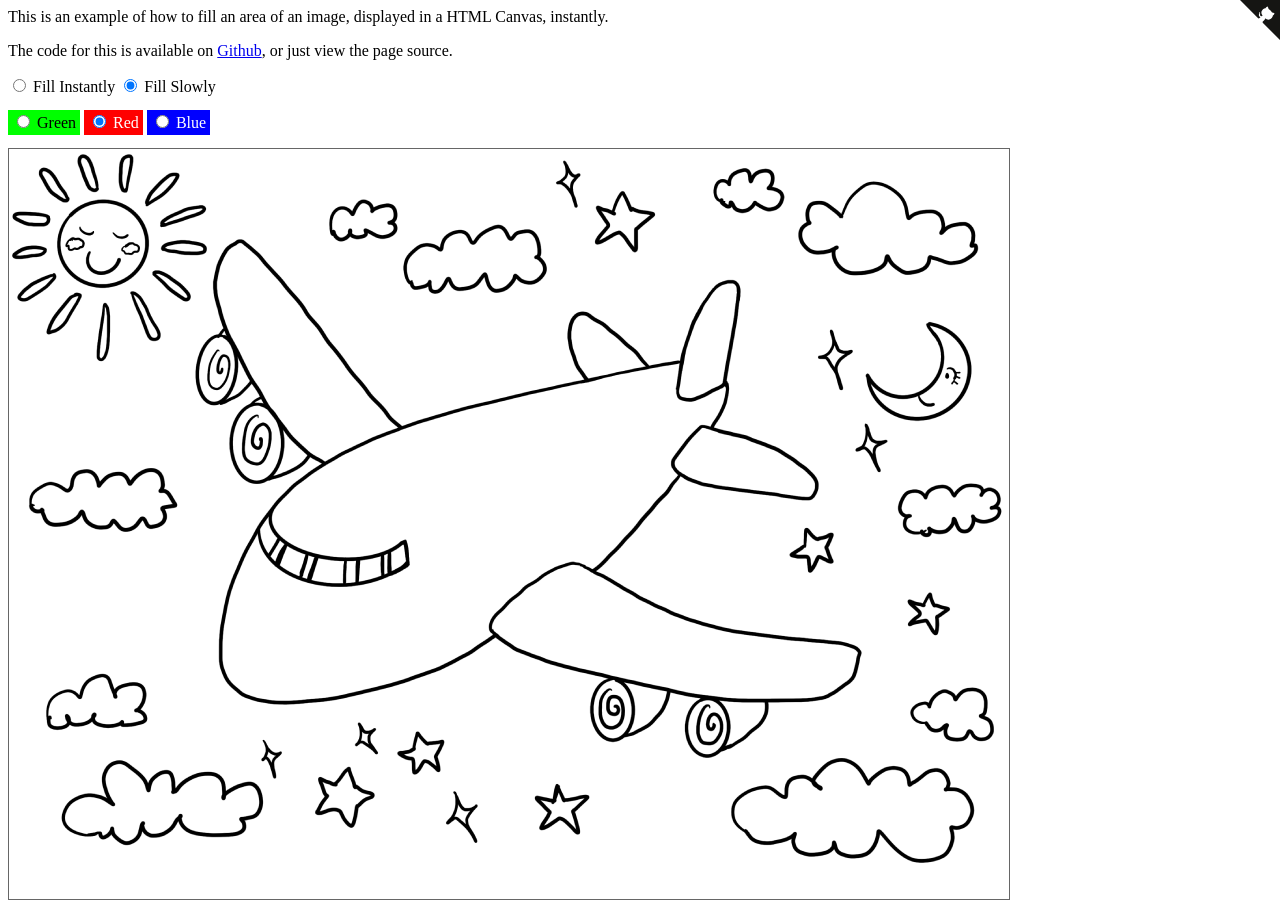
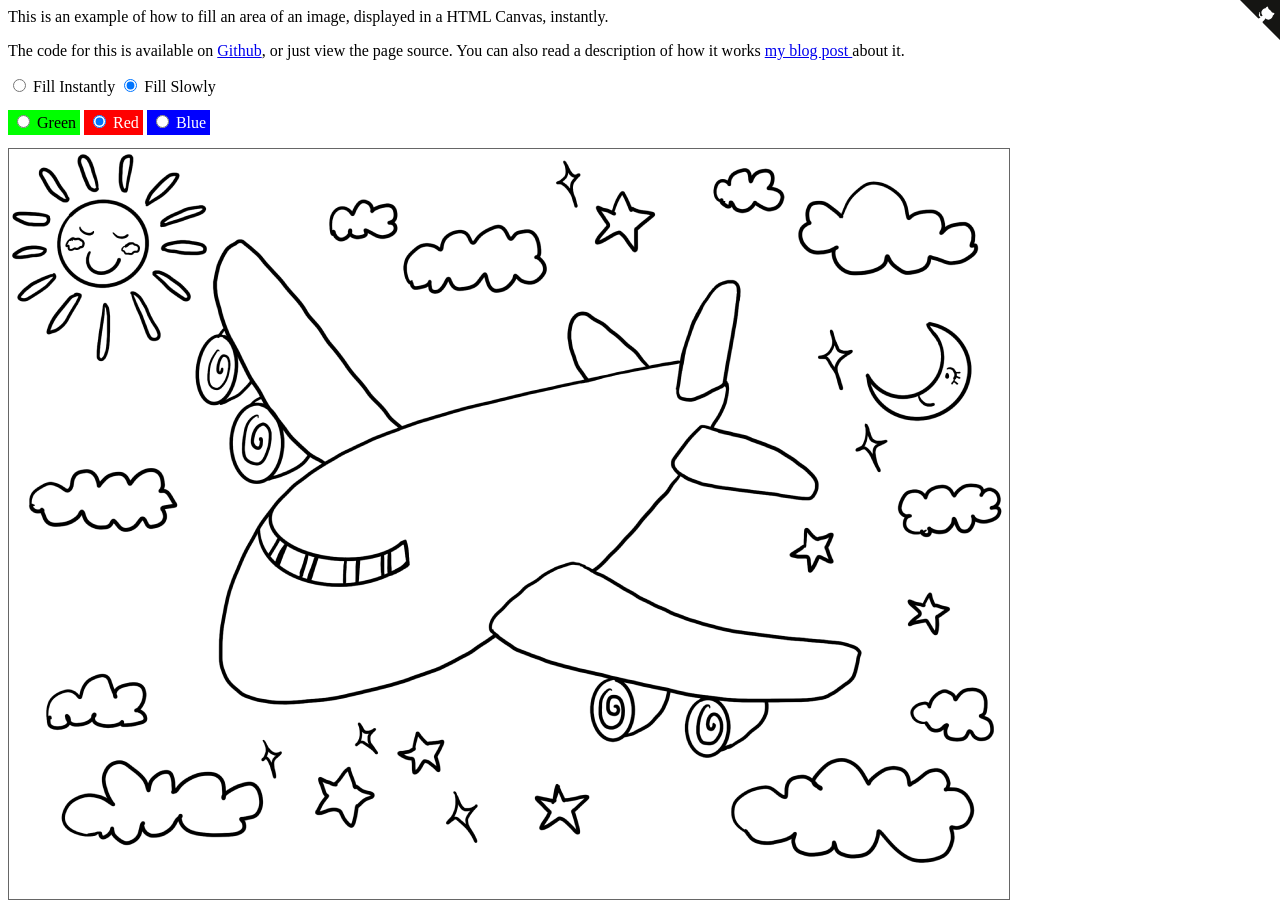
Before and after one commit to shaneosullivan/example-canvas-fill, a plain HTML site: page index.html in a window 1280 px wide. Drawn offline with Linux system fonts and the light colour scheme.

Commit message:
Add a link to the demo

```diff
--- a/index.html
+++ b/index.html
@@ -11,7 +11,10 @@
     <p>
       The code for this is available on
       <a href="https://github.com/shaneosullivan/example-canvas-fill" target="_blank">Github</a>,
-      or just view the page source.
+      or just view the page source.  You can also read a description of how it
+      works <a href="https://shaneosullivan.wordpress.com/2023/05/23/instant-colour-fill-with-html-canvas">
+        my blog post
+      </a> about it.
     </p>
     <div>
       <form id="speedForm" action="">
```
